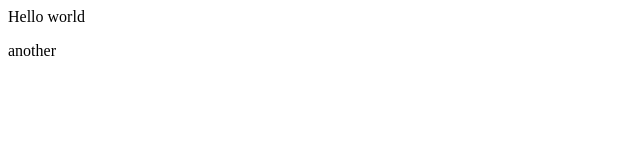
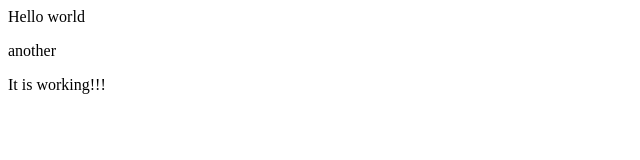
Before and after one commit to DevS2/DevS2.github.io, a plain HTML site: page index.html in a window 1280 px wide. Shown: the whole page, without its empty margins (0-640 px from the left). Drawn offline with Linux system fonts and the light colour scheme.

Commit message:
new text

```diff
--- a/index.html
+++ b/index.html
@@ -5,6 +5,7 @@
     <body>
         <p>Hello world</p>
         <p>another</p>
+        <p>It is working!!! </p>
         </body>
 
 </html>
```
